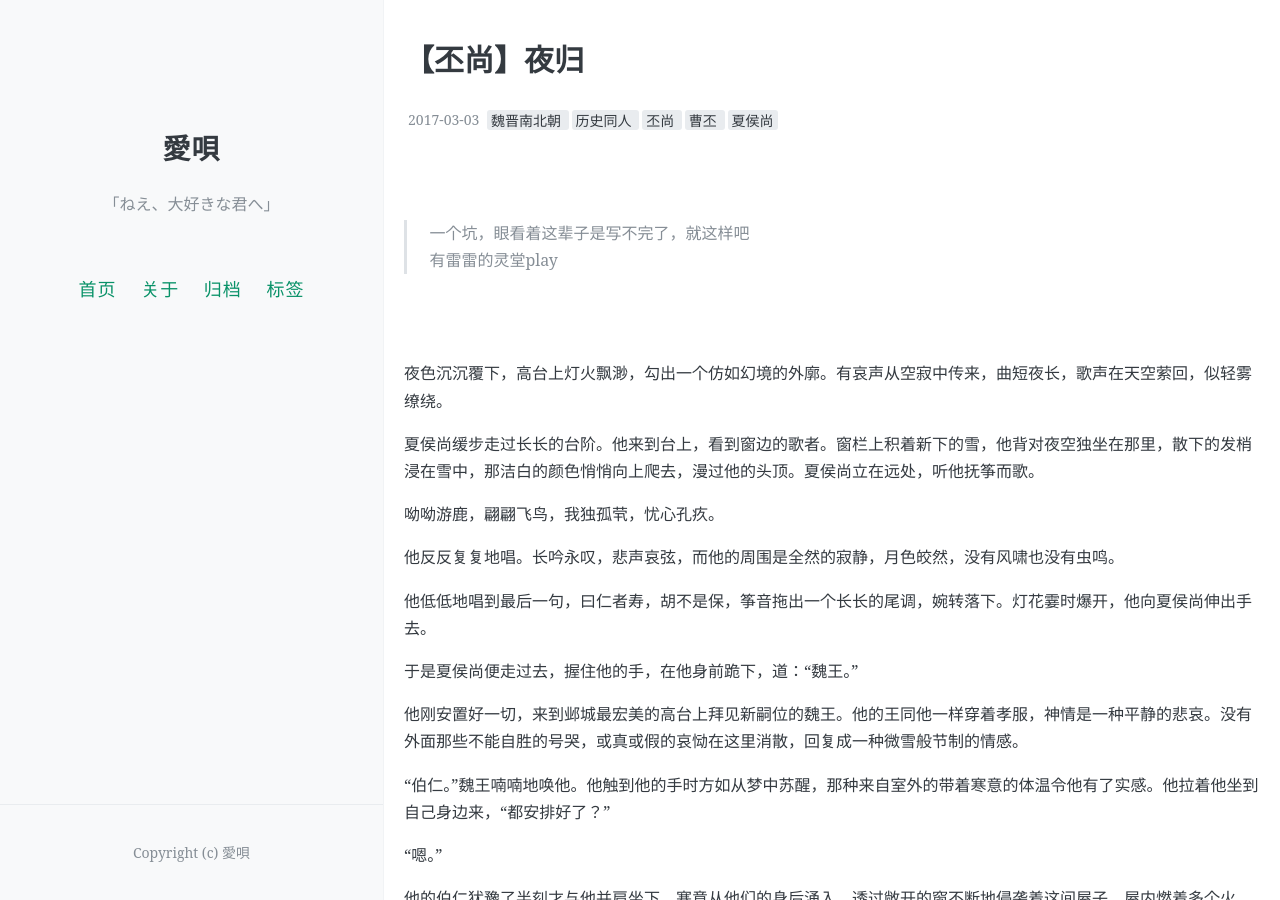
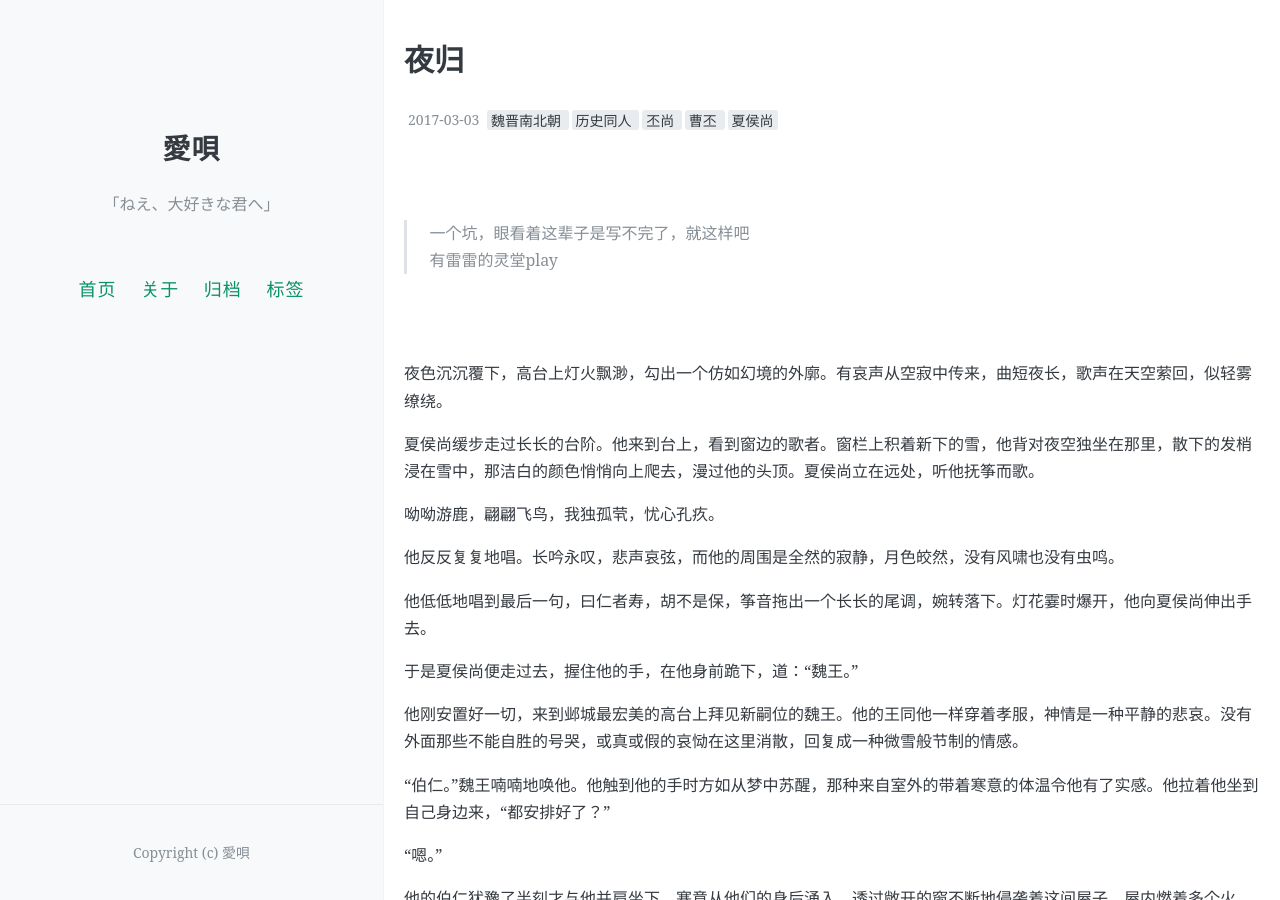
Before and after one commit to aiuta264/aiuta, a Jekyll site: the page built from _posts/2017-03-03-yegui.md, in a window 1280 px wide and 900 px high. Built offline with Jekyll 4.4.1, drawn with Linux system fonts in a browser that asks for light colours; comment, search, counter and statistics services are not loaded.

Commit message:
Update 2017-03-03-yegui.md

```diff
--- a/_posts/2017-03-03-yegui.md
+++ b/_posts/2017-03-03-yegui.md
@@ -1,6 +1,6 @@
 ---
 layout: post
-title: 【丕尚】夜归
+title: 夜归
 date: 2017-03-03
 Author: 愛唄
 categories:
@@ -10,6 +10,7 @@ comments: true
 
 <br>
 <br>
+
 >一个坑，眼看着这辈子是写不完了，就这样吧
 有雷雷的灵堂play
 
@@ -54,10 +55,9 @@ comments: true
 
 人体的深处带给他一种紧迫的温暖，他将更多的手指探入更深的地方，那是活生生的阳间的温度，确实的属于他。他埋首于夏侯尚的颈窝，从那里他嗅到了生的气息。冰凉的风雪，燎人的香烛，淡冷的星月，咸涩的涕泪，他能嗅到这一切的气味，沾染了他一身的人世间的气味。
 
-
 <br>
 <br>
 
-……没了。
+>……没了。
 
 <br>
```
